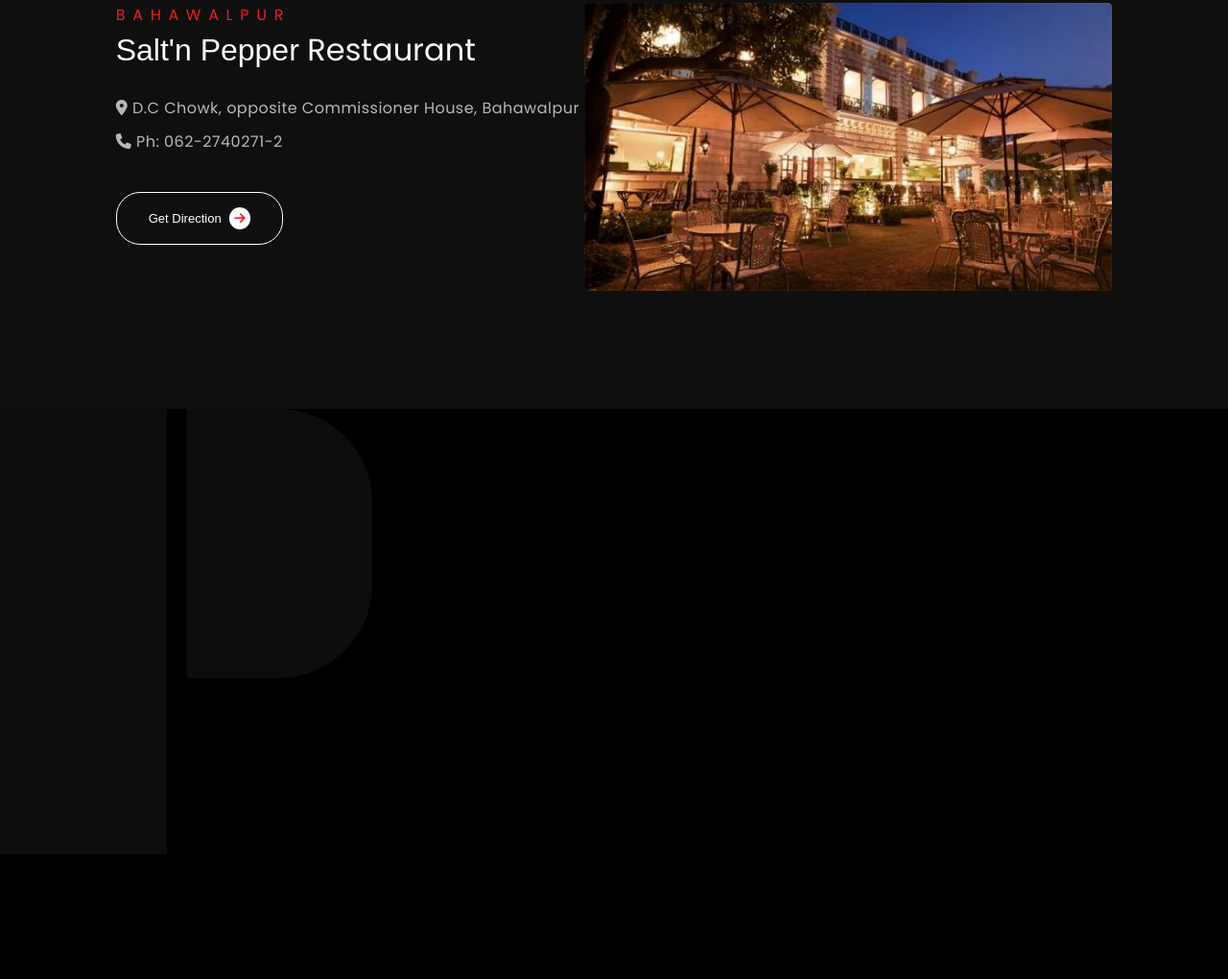
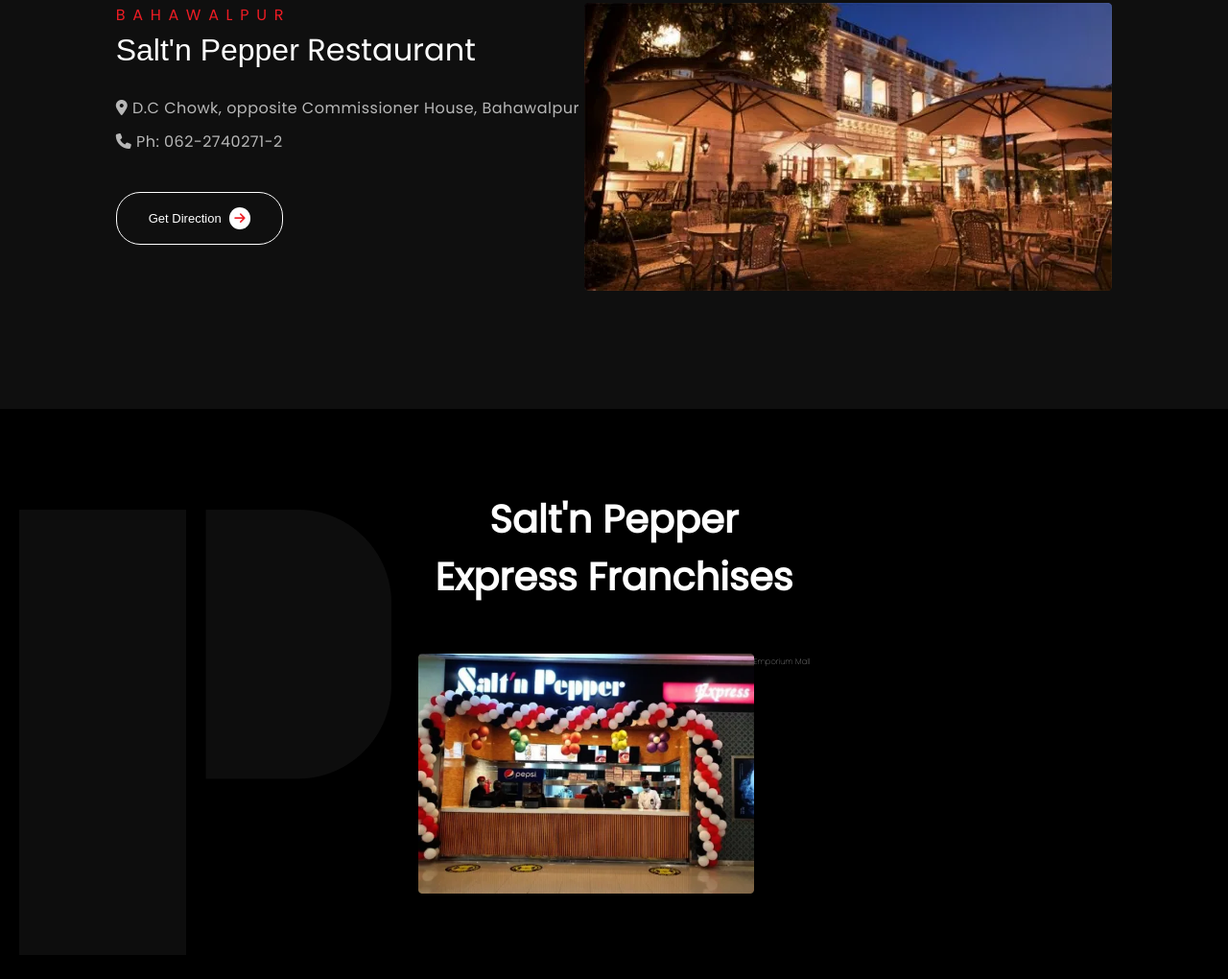
Before and after one commit to zaindhedhi/Clone-of-Salt-Pepper, a plain HTML site: page index.html in a window 1280 px wide. Shown: the part 2063-3083 px from the top of the page at 96% size. Before the commit the page ends 2958 px from the top, so only its background shows below. Drawn offline with Linux system fonts and the light colour scheme; a web font is replaced by a local one.

Commit message:
express-branch-01

```diff
--- a/index.html
+++ b/index.html
@@ -122,8 +122,26 @@
          <!-- section 2 express branches started -->
           <section>
             <div>
-                <img src="./assets/p logo.webp" alt="">
+                <div class="snp-left">
+                    <img src="./assets/p logo.webp" alt="logo">
+                </div>
+
+                <div class="mt6 text-center">
+                    <h1 class="font"><span class="text-logo-second">Salt'n Pepper</span><br  />Express Franchises</h1>
+                </div>
             </div>
+
+            <div>
+                <div class="d-flex justify-center flex-wrap mt5">
+                    <div class="d-flex item-center flex-wrap flex-column ">
+                        <img src="./assets/express brach 01.webp" alt="" width="350px" height="">
+                    </div>
+                    <div>
+                        <small>Emporium Mall</small>
+                    </div>
+                </div>
+            </div>
+
           </section>
       </main>
 
--- a/styles/style.css
+++ b/styles/style.css
@@ -145,3 +145,7 @@ a{
 
 
         /* section 2 express branches started */
+        .snp-left{
+            position: absolute;
+            padding: 20px;
+        }
--- a/styles/utility.css
+++ b/styles/utility.css
@@ -10,6 +10,9 @@ html{
 }
 .font-size{
     font-size: 3.5rem;
+}
+.font{
+    font-size: 4rem;
 }
 
 /* utility classes */
@@ -87,6 +90,9 @@ html{
 }
 .mt5{
     margin-top: 50px;
+}
+.mt6{
+    margin-top: 85px;
 }
 .mx1{
     margin: 0px 5px;
```
Also changed, not shown: assets/express brach 01.webp (added).
